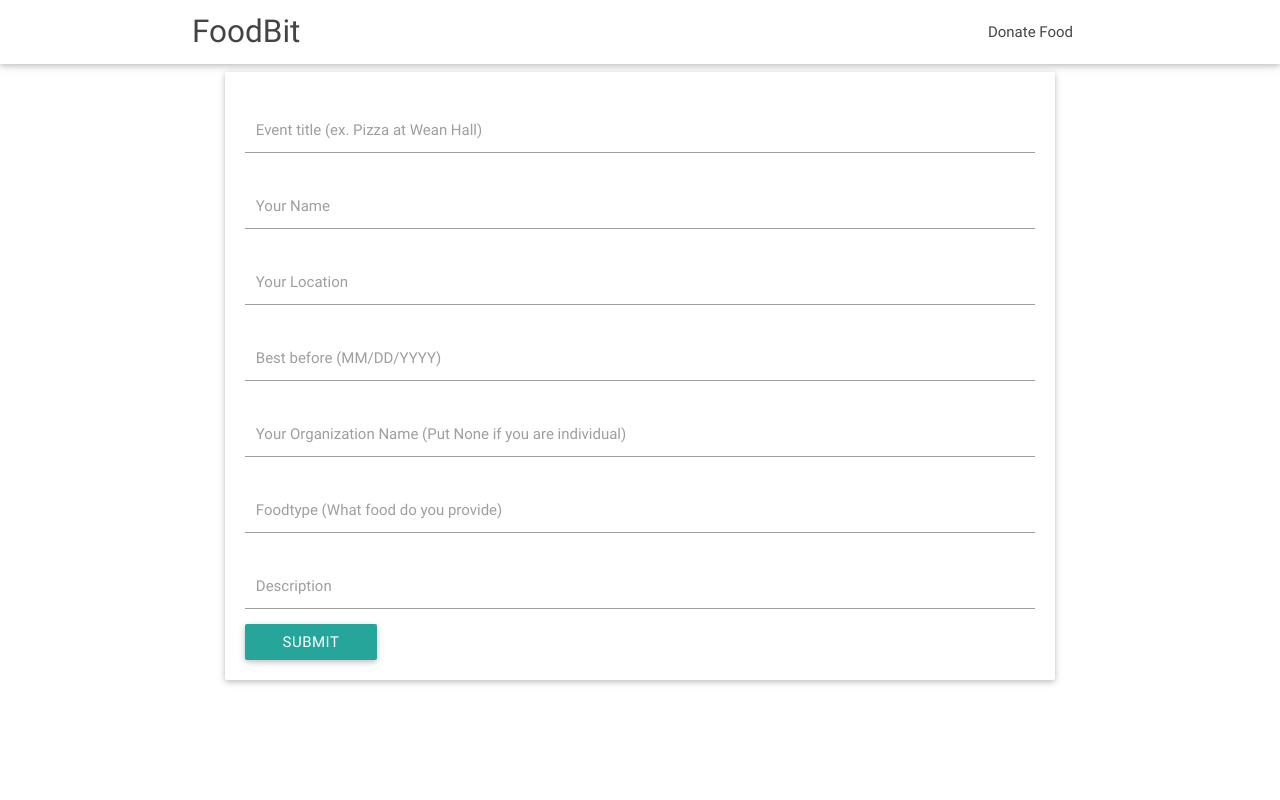
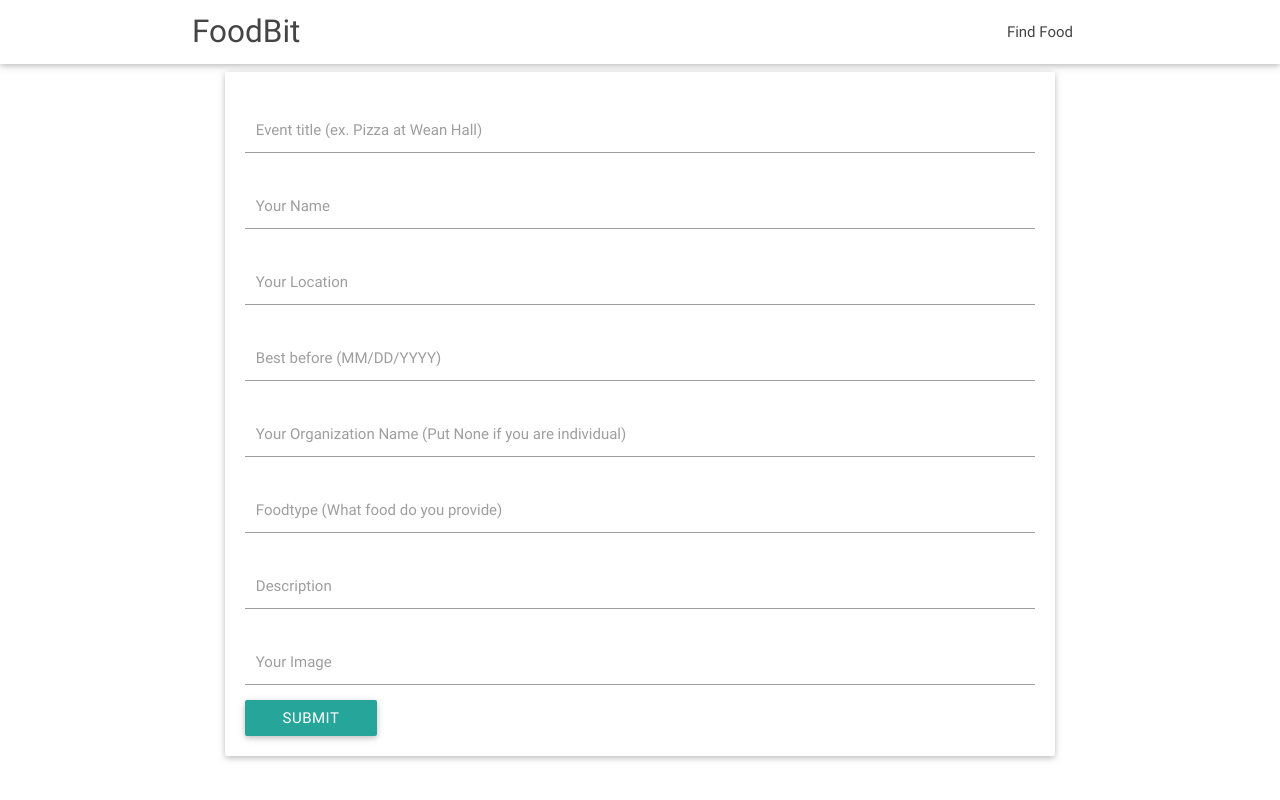
Before and after one commit to workertianyug/foodbit, a Django app: page /foodform in a window 1280 px wide. Run offline with Django 3.2, Linux system fonts and the light colour scheme; some libraries are stand-ins or nearby versions.

Commit message:
image function

```diff
--- a/backend/models.py
+++ b/backend/models.py
@@ -12,6 +12,7 @@ class FoodEvent(models.Model):
     organization = models.CharField(max_length=50,default="", blank=True, null=True)
     foodtype = models.CharField(max_length=50,default="", blank=True, null=True)
     description = models.CharField(max_length=50,default="", blank=True, null=True)
+    image = models.CharField(max_length=200,default="")
 
     def __str__(self):
         return self.title
--- a/mydynamicwebsite/views.py
+++ b/mydynamicwebsite/views.py
@@ -30,8 +30,13 @@ class FoodForm(View):
         organization = request.POST.get("organization")
         foodtype = request.POST.get("foodtype")
         description = request.POST.get("description")
+        if request.POST.get("image") == "":
+            image = "http://trichilofoods.com/site/wp-content/uploads/2015/06/veggies.jpg"
+        else:
+            image = request.POST.get("image")
+        print(request.POST.get("image"))
         new_post = FoodEvent(title=title, name=name, location=location, time=time,
-             organization=organization, foodtype=foodtype, description=description)
+             organization=organization, foodtype=foodtype, description=description, image=image)
         new_post.save()
 
         """foodInfo = {
--- a/templates/foodform.html
+++ b/templates/foodform.html
@@ -21,7 +21,7 @@
           <div class="nav-wrapper container">
             <a id="logo-container" href="/" class="brand-logo">FoodBit</a>
             <ul class="right hide-on-med-and-down">
-              <li><a href="foodform">Donate Food</a></li>
+              <li><a href="foodlist">Find Food</a></li>
             </ul>
 
             <ul id="nav-mobile" class="side-nav">
@@ -64,6 +64,10 @@
                           <input name="description" id="description" type="text" class="validate">
                           <label for="description">Description</label>
                         </div>
+                        <div class="input-field">
+                          <input name="image" id="image" type="text" class="validate">
+                          <label for="image">Your Image</label>
+                        </div>
                         <button class="btn waves-effect waves-light" type="submit" name="action">Submit
                             <i class="material-icons right"></i>
                         </button>
--- a/templates/foodlist.html
+++ b/templates/foodlist.html
@@ -37,7 +37,7 @@
                 <div class="col s12 m7 offset-m2">
                   <div class="card large">
                     <div class="card-image">
-                      <img src="{% static '1.jpg' %}">
+                      <img src={{food.image}}>
                       <span class="card-title">{{food.title}}</span>
                     </div>
                     <div class="card-content">
```
Also changed, not shown: backend/migrations/0004_foodevent_image.py (added), db.sqlite3.
